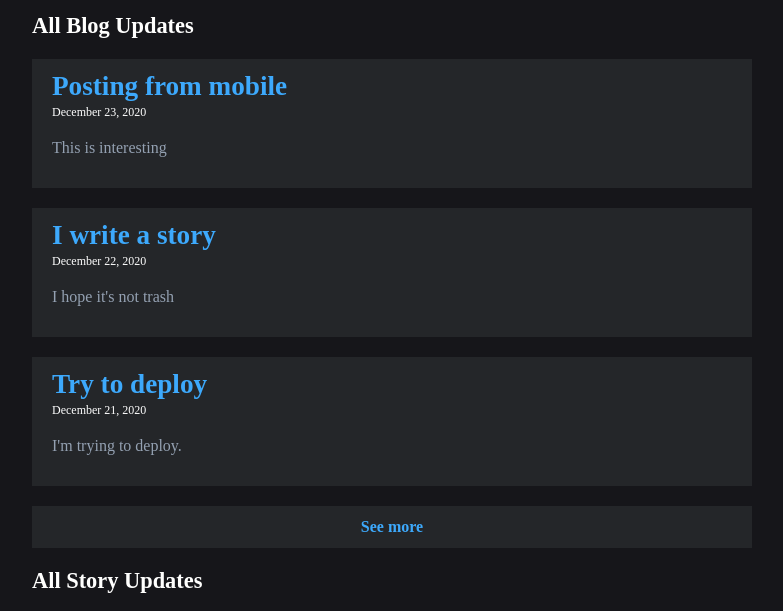
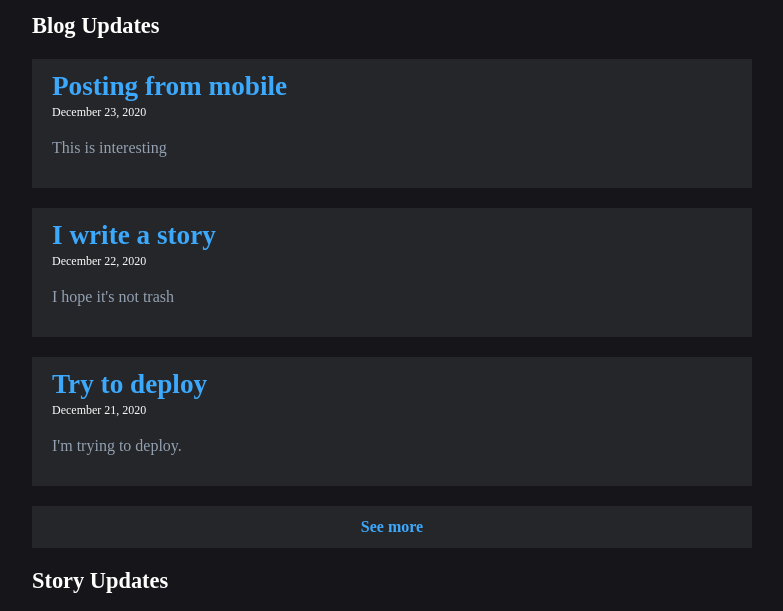
Before and after one commit to langitbiru6107/langit-biru, a Gatsby site: page / in a window 1280 px wide. Shown: the part 139-750 px from the top of the page, without its empty margins (248-1031 px from the left). Built offline with nearby package versions, Linux system fonts and the light colour scheme; Gatsby itself is replaced by a stand-in of ours.

Commit message:
change post item title in index page

```diff
--- a/src/pages/index.tsx
+++ b/src/pages/index.tsx
@@ -12,9 +12,9 @@ const IndexPage: React.FC<PageProps<IndexPageQuery>> = ({ data }) => {
   return (
     <Layout>
       <SEO title="Home" />
-      <PostItem title="All Blog Updates" posts={blogPosts} slug="/blog" />
+      <PostItem title="Blog Updates" posts={blogPosts} slug="/blog" />
       <PostItem
-        title="All Story Updates"
+        title="Story Updates"
         posts={storyPosts}
         slug="/unofficial-love"
       />
```
